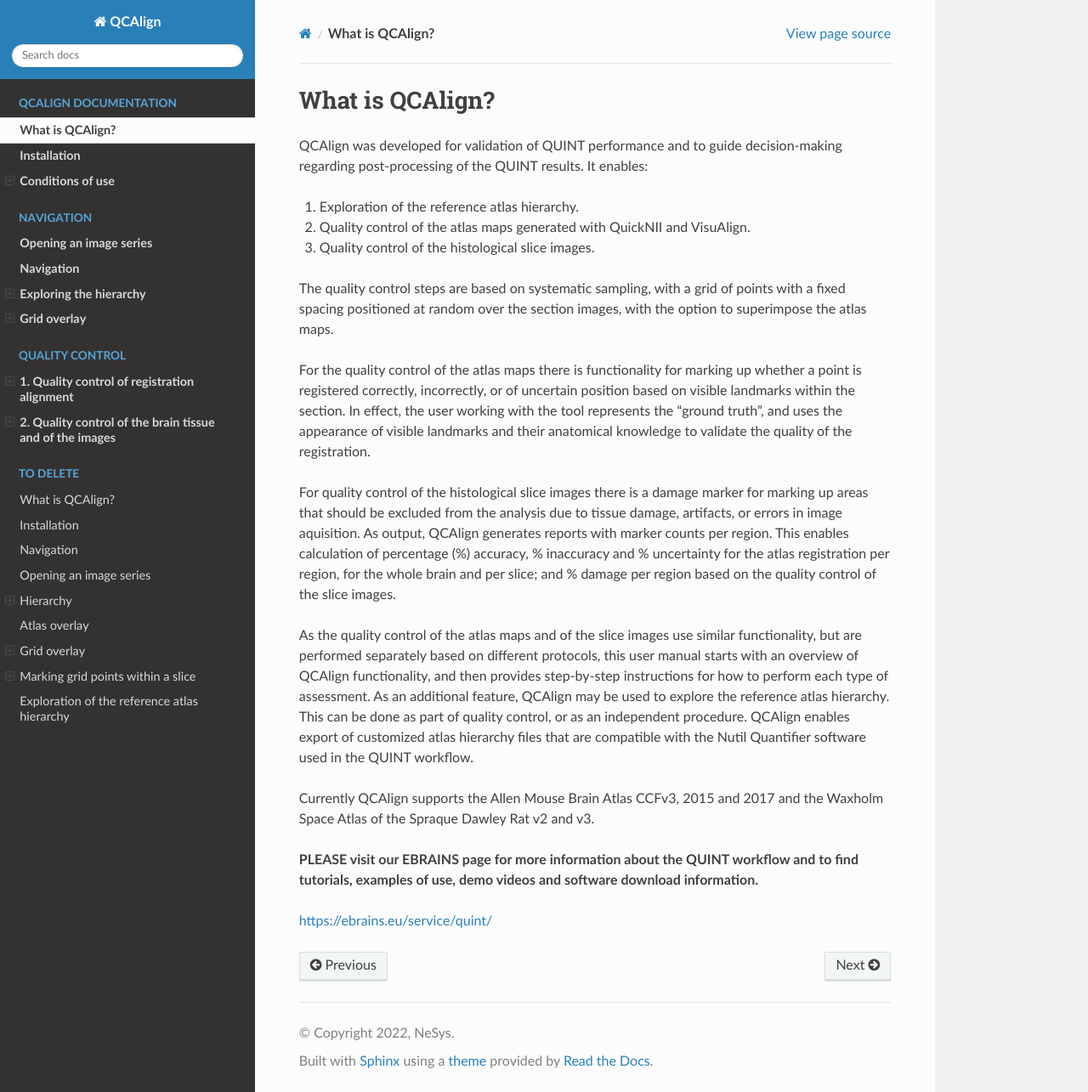
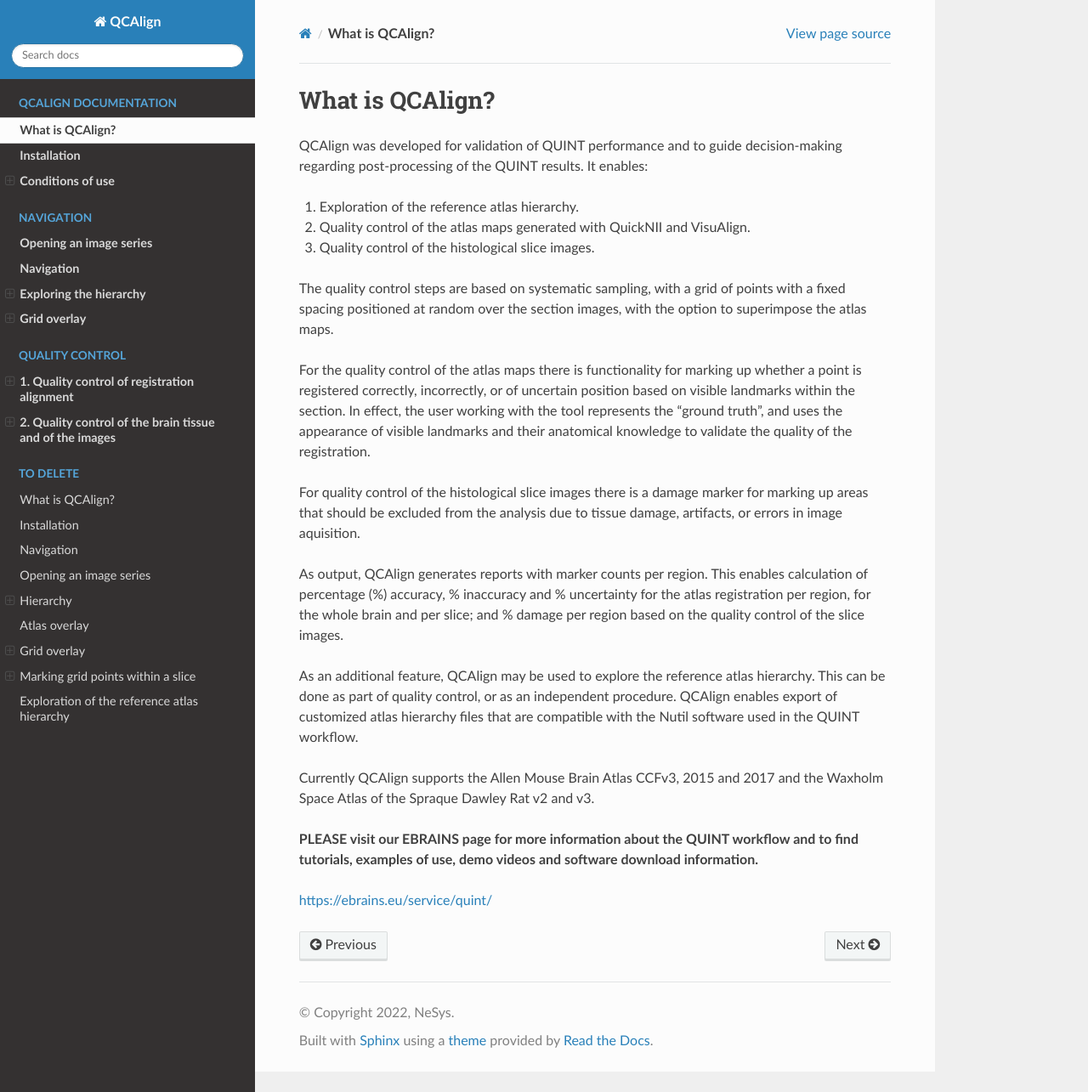
Before and after one commit to Neural-Systems-at-UIO/QCAlign, a Sphinx documentation site: the page built from docs/introduction.rst, in a window 1280 px wide and 1285 px high. Shown: the whole window at 85% size. Built offline with Sphinx 7.4.7 and the Read the Docs theme 2.0.0, drawn with Linux system fonts in a browser that asks for light colours; pages that are not in the unit, such as notebooks, are missing from menus.

Commit message:
Update introduction.rst

```diff
--- a/docs/introduction.rst
+++ b/docs/introduction.rst
@@ -13,10 +13,11 @@
 
 For the quality control of the atlas maps there is functionality for marking up whether a point is registered correctly, incorrectly, or of uncertain position based on visible landmarks within the section. In effect, the user working with the tool represents the “ground truth”, and uses the appearance of visible landmarks and their anatomical knowledge to validate the quality of the registration.
 
-For quality control of the histological slice images there is a damage marker for marking up areas that should be excluded from the analysis due to tissue damage, artifacts, or errors in image aquisition. As output, QCAlign generates reports with marker counts per region. This enables calculation of percentage (%) accuracy, % inaccuracy and % uncertainty for the atlas registration per region, for the whole brain and per slice; and % damage per region based on the quality control of the slice images.
+For quality control of the histological slice images there is a damage marker for marking up areas that should be excluded from the analysis due to tissue damage, artifacts, or errors in image aquisition.
 
-As the quality control of the atlas maps and of the slice images use similar functionality, but are performed separately based on different protocols, this user manual starts with an overview of QCAlign functionality, and then provides step-by-step instructions for how to perform each type of assessment.
-As an additional feature, QCAlign may be used to explore the reference atlas hierarchy. This can be done as part of quality control, or as an independent procedure. QCAlign enables export of customized atlas hierarchy files that are compatible with the Nutil Quantifier software used in the QUINT workflow.
+As output, QCAlign generates reports with marker counts per region. This enables calculation of percentage (%) accuracy, % inaccuracy and % uncertainty for the atlas registration per region, for the whole brain and per slice; and % damage per region based on the quality control of the slice images.
+
+As an additional feature, QCAlign may be used to explore the reference atlas hierarchy. This can be done as part of quality control, or as an independent procedure. QCAlign enables export of customized atlas hierarchy files that are compatible with the Nutil software used in the QUINT workflow.
 
 Currently QCAlign supports the Allen Mouse Brain Atlas CCFv3, 2015 and 2017 and the Waxholm Space Atlas of the Spraque Dawley Rat v2 and v3.
 
```
